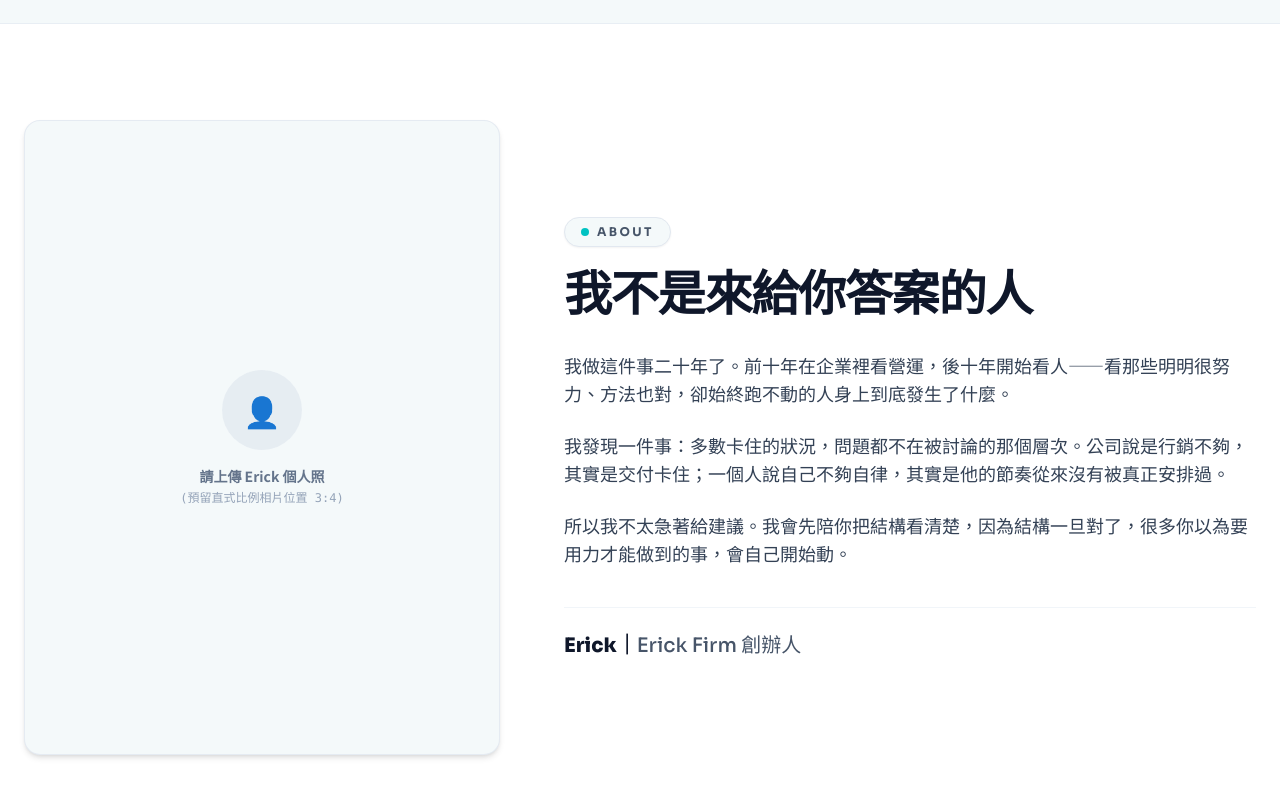
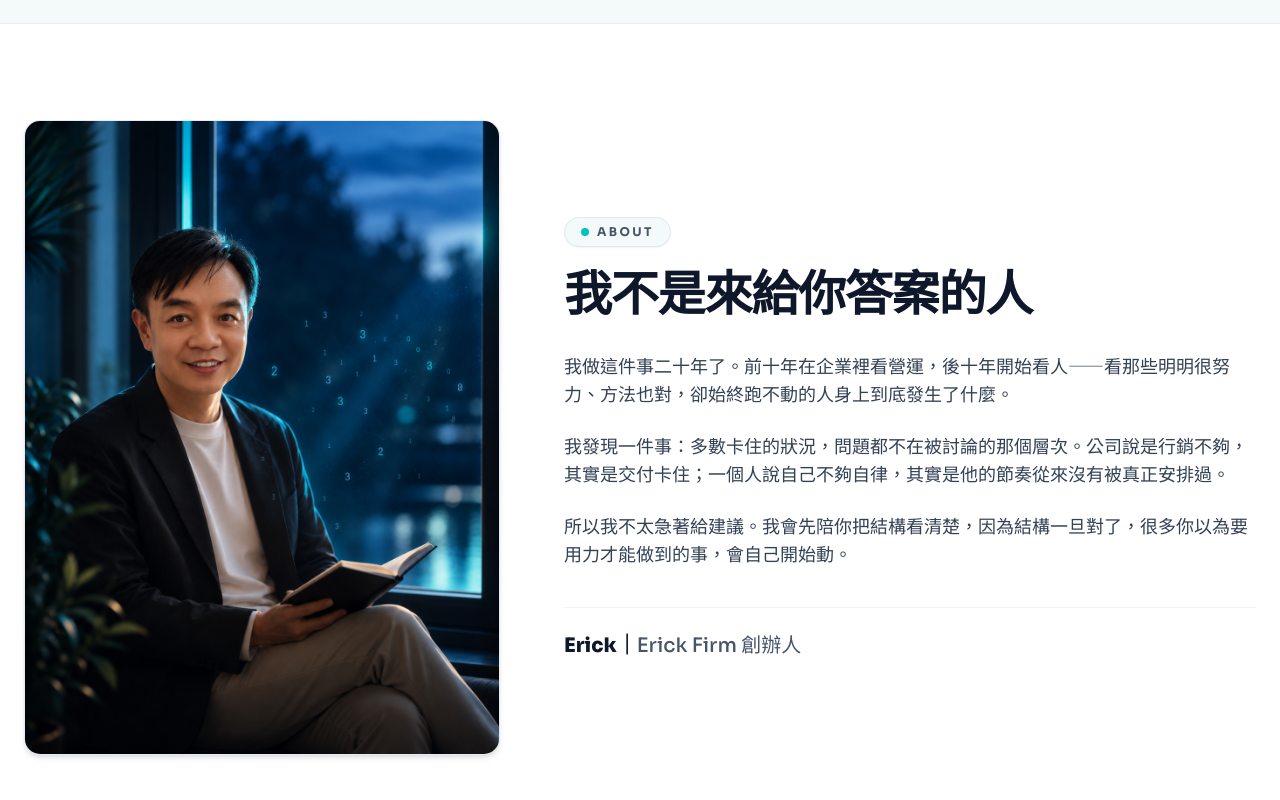
Before and after one commit to kern0907-303/erickfirm-website, a React (Vite) app: page / in a window 1280 px wide. Shown: the part 2600-3400 px from the top of the page. Built offline with nearby package versions, Linux system fonts and the light colour scheme; no server answers.

Commit message:
feat(home): 新增 Erick 個人形象照

```diff
--- a/src/components/AboutErickSection.jsx
+++ b/src/components/AboutErickSection.jsx
@@ -7,16 +7,12 @@ const AboutErickSection = () => {
         <div className="grid grid-cols-1 lg:grid-cols-12 gap-12 lg:gap-16 items-center">
           {/* 左欄：直式圓角人物照片預留位置 */}
           <div className="lg:col-span-5">
-            <div className="relative aspect-[3/4] w-full rounded-2xl overflow-hidden bg-surface border border-slate-200/80 shadow-md flex flex-col items-center justify-center p-8 text-center group hover:border-accent/40 transition-all duration-300">
-              <div className="w-20 h-20 rounded-full bg-slate-200/70 flex items-center justify-center mb-4 text-slate-400 text-3xl">
-                👤
-              </div>
-              <p className="text-slate-500 font-bold text-sm mb-1 font-sans">
-                請上傳 Erick 個人照
-              </p>
-              <p className="text-slate-400 text-xs font-mono">
-                (預留直式比例相片位置 3:4)
-              </p>
+            <div className="relative aspect-[3/4] w-full rounded-2xl overflow-hidden bg-surface border border-slate-200/80 shadow-md group hover:border-accent/40 transition-all duration-300">
+              <img
+                src="/erick-portrait-purple.png"
+                alt="Erick Firm 創辦人 Erick"
+                className="w-full h-full object-cover object-center"
+              />
             </div>
           </div>
 
```
Also changed, not shown: public/erick-portrait-purple.png (added).
